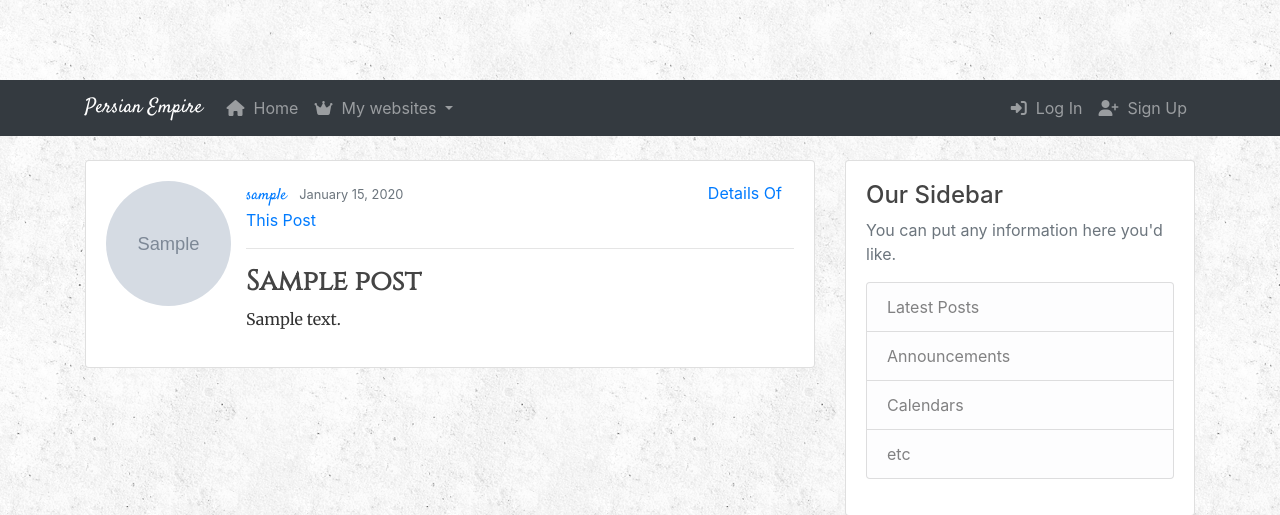
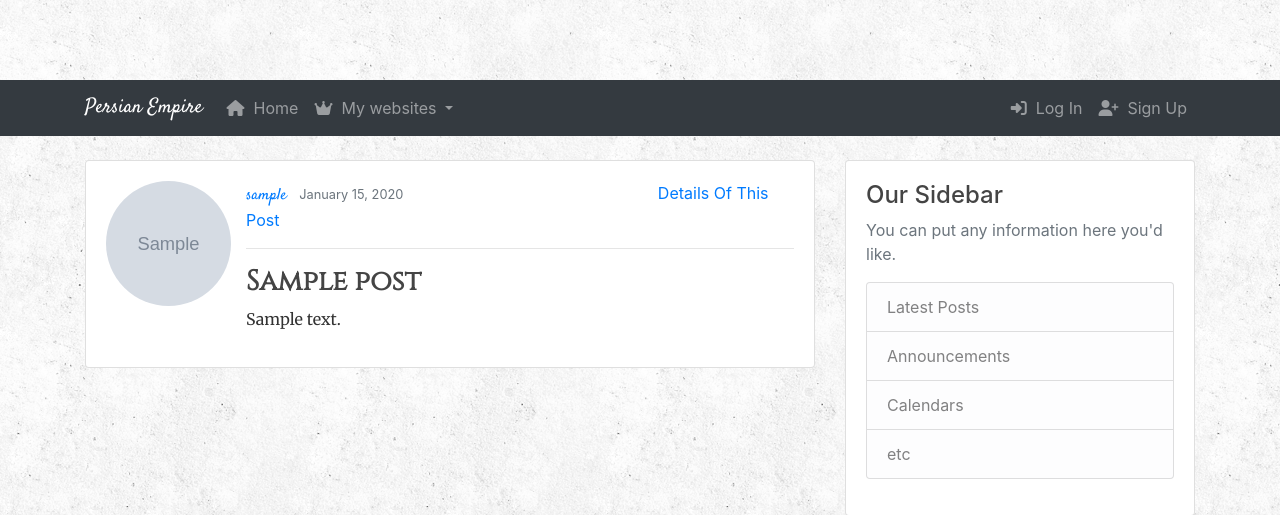
Before and after one commit to mohsen-ameli/Persian-Empire, a Django app: page / in a window 1280 px wide. Shown: the top 515 px of the page. Run offline with Django 3.2, Linux system fonts and the light colour scheme; tables that the repository leaves empty hold one stand-in row (values such as "Sample post"); grey boxes marked "Sample" are stand-in pictures; some libraries are stand-ins or nearby versions.

Commit message:
bootstrap 3 to 4

```diff
--- a/blog/templates/blog/home.html
+++ b/blog/templates/blog/home.html
@@ -14,13 +14,13 @@
       <div class="card-body">
         <div class="row no-gutters">
           <div class="media-left">
-            <img class="rounded-circle account-img" width="80" height="80" style="margin-right: 15px" src="{{ post.author.profile.image.url }}">
+            <img class="rounded-circle account-img" width="60" height="60" style="margin-right: 15px" src="{{ post.author.profile.image.url }}">
           </div>
           <div class="media-body">
             <div class="media-heading">
               <a class="mr-2 name-font" href="{% url 'user-post' post.author.username %}">{{ post.author }}</a>
               <small class="text-muted">{{ post.release_date|date:"F d, Y" }}</small>
-              <a href="{% url 'post-detail' post.id %}" style="margin-left: 300px">Details Of This Post</a>
+              <a href="{% url 'post-detail' post.id %}" style="margin-left: 250px">Details Of This Post</a>
               <hr/>
             </div>
             <h3 class="title-font"><strong>{{ post.title }}</strong></h3>
```
